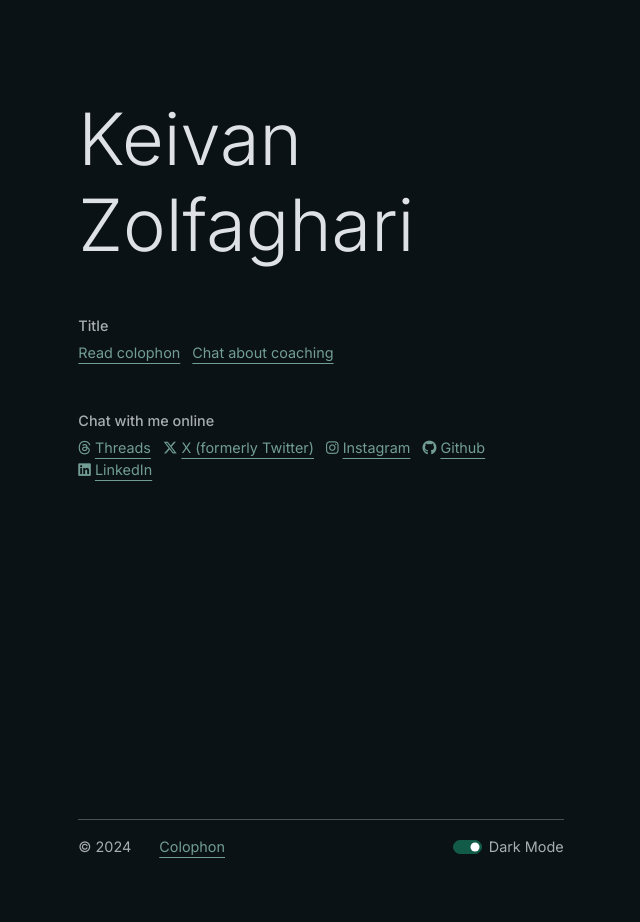
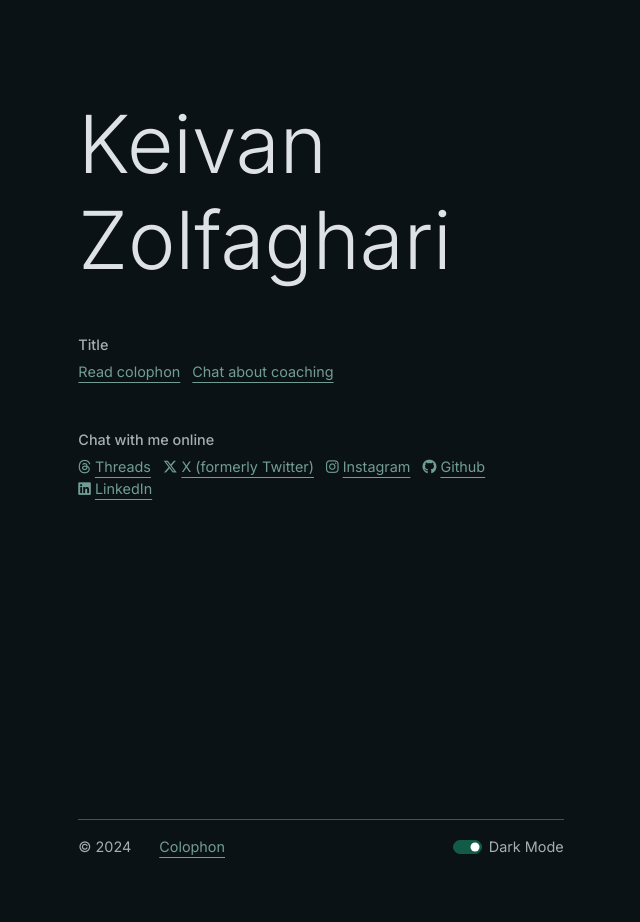
Before and after one commit to keivanz/keivanz.github.io, a Jekyll site: the page built from index.md, in a window 1280 px wide. Shown: the whole page, without its empty margins (319-959 px from the left). Built offline with Jekyll 4.4.1, drawn with Linux system fonts in a browser that asks for light colours; nearby versions of some CDN libraries.

Commit message:
updating header size

```diff
--- a/_includes/head.html
+++ b/_includes/head.html
@@ -15,8 +15,8 @@
   <link rel="preconnect" href="https://fonts.googleapis.com">
   <link rel="preconnect" href="https://fonts.gstatic.com" crossorigin>
   <link href="https://fonts.googleapis.com/css2?family=Cormorant+Garamond:ital,wght@0,300;0,400;0,500;0,600;0,700;1,300;1,400;1,500;1,600;1,700&display=swap" rel="stylesheet">
+  <link href="https://fonts.googleapis.com/css2?family=Newsreader:ital,opsz,wght@0,6..72,200..800;1,6..72,200..800&display=swap" rel="stylesheet">
   <link href="https://fonts.googleapis.com/css2?family=Inter:wght@100..900&display=swap" rel="stylesheet">
-  <link href="https://fonts.googleapis.com/css2?family=Newsreader:ital,opsz,wght@0,6..72,200..800;1,6..72,200..800&display=swap" rel="stylesheet">
   <link href="https://fonts.googleapis.com/css2?family=Source+Sans+3:ital,wght@0,200..900;1,200..900&display=swap" rel="stylesheet">
   <link href="https://fonts.googleapis.com/css2?family=Work+Sans:ital,wght@0,100..900;1,100..900&display=swap" rel="stylesheet">
   <link href="https://fonts.googleapis.com/css2?family=Open+Sans:ital,wght@0,300..800;1,300..800&display=swap" rel="stylesheet">
--- a/_includes/main.html
+++ b/_includes/main.html
@@ -1,4 +1,4 @@
-<h1 class="display-2 mt-5 mb-4" style="view-transition-name: sitetitle;">{{ site.title }}</h1>
+<h1 class="display-1 mt-5 mb-4" style="view-transition-name: sitetitle;">{{ site.title }}</h1>
 
 <h6 class="text-body-secondary mt-5">Title</h6>
 <ul class="list-inline ps-0">
--- a/_sass/_custom.scss
+++ b/_sass/_custom.scss
@@ -92,7 +92,7 @@ body {
 
 main {
   width: 100%;
-  min-height: 75dvh; /*helps ensure footer at bottom */
+  min-height: 75svh; /*helps ensure footer at bottom */
 }
 a {
   text-decoration-thickness: 1px;
```
